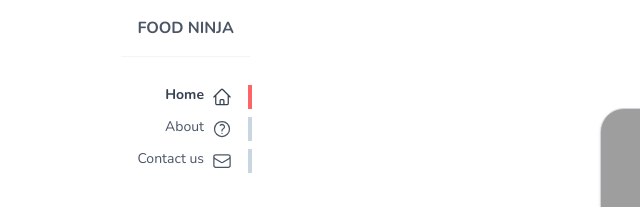
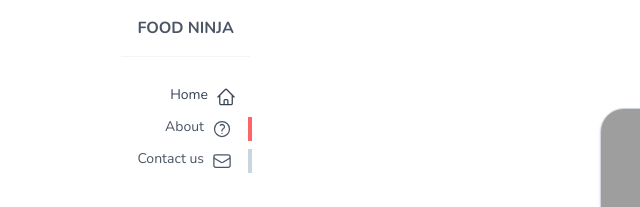
Before and after one commit to Ife-Banks/reareblock-landingfolio, a website: page about.html in a window 1280 px wide. Shown: the top 207 px of the page, 0-640 px from the left. Drawn offline with nearby package versions, Linux system fonts and the light colour scheme; grey boxes are pictures that could not be loaded.

Commit message:
About page linking

```diff
--- a/about.html
+++ b/about.html
@@ -32,8 +32,8 @@
                         </div>
                     </div>
                     <ul class="text-sm mt-6 hidden md:block mr-1" id="menu">
-                        <li class="text-gray-700 font-bold py-1">
-                            <a href="#" class="px-4 flex justify-end border-r-4 border-red-400">
+                        <li class="text-gray-700 hover:font-bold py-1">
+                            <a href="/" class="px-4 flex justify-end active:border-r-4 active:border-red-400 ">
                                 <span>Home</span>
                                 <svg xmlns="http://www.w3.org/2000/svg" fill="none" viewBox="0 0 24 24" stroke-width="1.5" stroke="currentColor" class="size-6 w-5 ml-2">
                                     <path stroke-linecap="round" stroke-linejoin="round" d="m2.25 12 8.954-8.955c.44-.439 1.152-.439 1.591 0L21.75 12M4.5 9.75v10.125c0 .621.504 1.125 1.125 1.125H9.75v-4.875c0-.621.504-1.125 1.125-1.125h2.25c.621 0 1.125.504 1.125 1.125V21h4.125c.621 0 1.125-.504 1.125-1.125V9.75M8.25 21h8.25" />
@@ -41,8 +41,8 @@
 
                             </a>
                         </li>
-                        <li class="py-1">
-                            <a href="#" class="px-4 flex justify-end border-r-4 border-slate-300">
+                        <li class="py-1 active:font-bold">
+                            <a href="./about.html" class="px-4 flex justify-end border-r-4 border-red-400 border-r-4  hover:border-red-400 focus:border-red-400 focus:border-r-4 focus:border-red-400 ">
                                 <span>About</span>
                                 <svg xmlns="http://www.w3.org/2000/svg" fill="none" viewBox="0 0 24 24" stroke-width="1.5" stroke="currentColor" class="size-6 w-5 ml-2">
                                     <path stroke-linecap="round" stroke-linejoin="round" d="M9.879 7.519c1.171-1.025 3.071-1.025 4.242 0 1.172 1.025 1.172 2.687 0 3.712-.203.179-.43.326-.67.442-.745.361-1.45.999-1.45 1.827v.75M21 12a9 9 0 1 1-18 0 9 9 0 0 1 18 0Zm-9 5.25h.008v.008H12v-.008Z" />
```
Also changed, not shown: index.html (+4 -4 lines), src/output.css.
